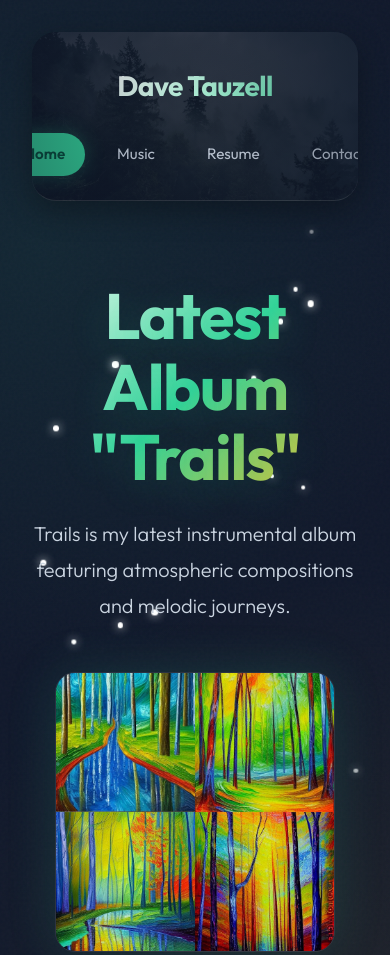
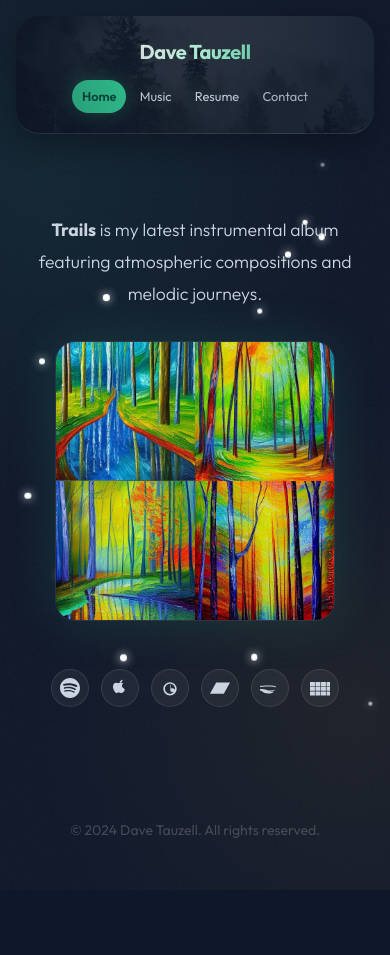
Before and after one commit to dtauzell/dtauzell.github.io, an Astro site: page / in a window 390 px wide. Shown: the top 955 px of the page. After the commit the page ends 890 px from the top, so only its background shows below. Built offline with nearby package versions, Linux system fonts and the light colour scheme; Astro itself is replaced by a stand-in of ours.

Commit message:
Better formatting o mobile

```diff
--- a/src/pages/index.astro
+++ b/src/pages/index.astro
@@ -5,10 +5,9 @@ import trailsCover from "../assets/album_cover_trails_small.jpeg";
 ---
 
 <Layout title="Dave Tauzell - Musician">
-    <h1 class="cover-heading">Latest Album "Trails"</h1>
     <p class="lead">
-        Trails is my latest instrumental album featuring atmospheric
-        compositions and melodic journeys.
+        <b>Trails</b> is my latest instrumental album featuring atmospheric compositions
+        and melodic journeys.
     </p>
     <Image
         src={trailsCover}
--- a/src/styles/modern.css
+++ b/src/styles/modern.css
@@ -421,9 +421,69 @@ body {
 
 /* Responsive adjustments */
 @media (max-width: 768px) {
+  .cover-container {
+    padding: 1rem;
+  }
+
   .masthead {
     flex-direction: column;
-    gap: 1.5rem;
-    padding-bottom: 1.5rem;
+    gap: 1rem;
+    padding: 1.5rem 1rem;
+  }
+
+  .masthead-brand {
+    font-size: 1.5rem;
+  }
+
+  .nav-masthead {
+    gap: 0.25rem;
+    width: 100%;
+    justify-content: center;
+    flex-wrap: wrap;
+  }
+
+  .nav-masthead .nav-link {
+    padding: 0.5rem 0.75rem;
+    font-size: 0.85rem;
+  }
+
+  .cover-heading {
+    font-size: 2.5rem;
+  }
+
+  .lead {
+    font-size: 1.1rem;
+    margin-bottom: 2rem;
+  }
+
+  .btn-lg {
+    padding: 0.9rem 2rem;
+    font-size: 1rem;
   }
 }
+
+/* Extra small devices (phones, 480px and down) */
+@media (max-width: 480px) {
+  .masthead {
+    gap: 0.75rem;
+    padding: 1.25rem 0.75rem;
+  }
+
+  .masthead-brand {
+    font-size: 1.25rem;
+  }
+
+  .nav-masthead .nav-link {
+    padding: 0.4rem 0.6rem;
+    font-size: 0.8rem;
+  }
+
+  .cover-heading {
+    font-size: 2rem;
+  }
+
+  .album-grid {
+    grid-template-columns: 1fr;
+    gap: 1.5rem;
+  }
+}
```
